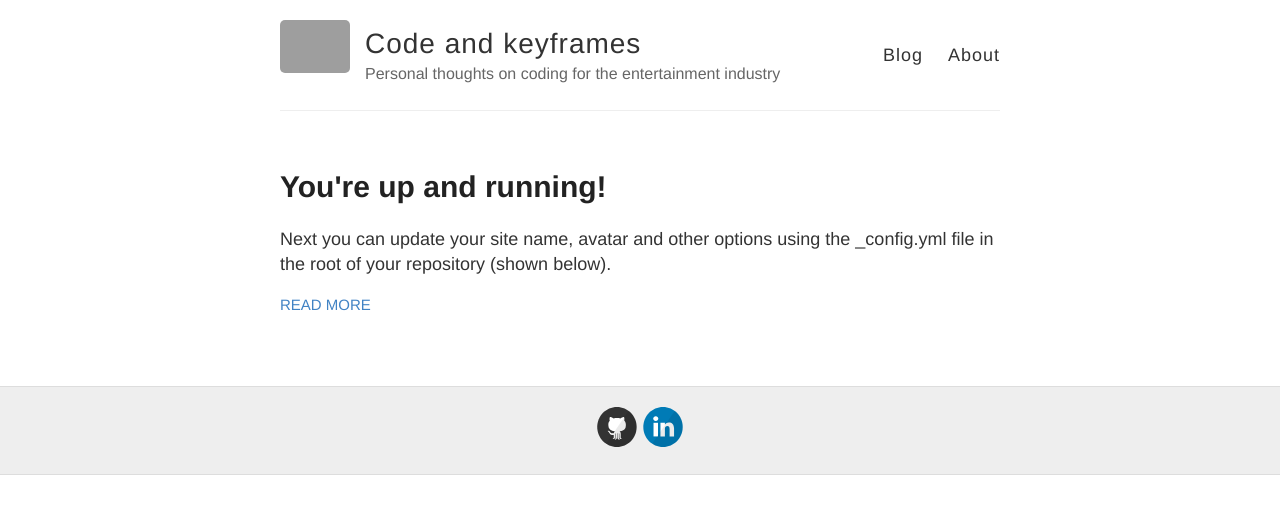
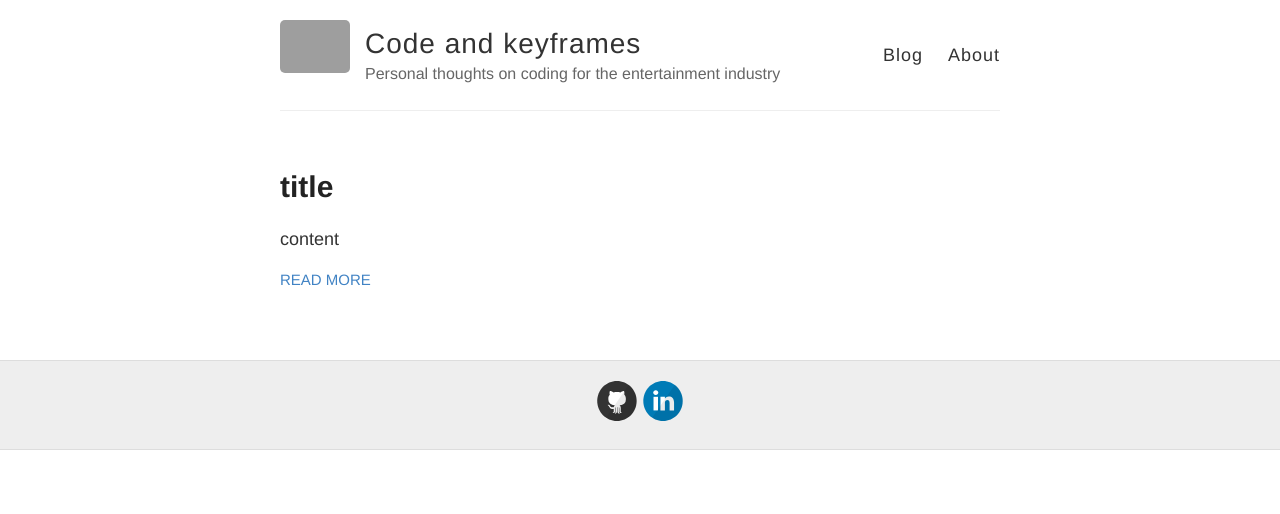
Before and after one commit to aboellinger/aboellinger.github.io, a Jekyll site: the page built from index.html, in a window 1280 px wide. Shown: the top 514 px of the page. Built offline with Jekyll 4.4.1, drawn with Linux system fonts in a browser that asks for light colours; grey boxes are pictures that could not be loaded.

Commit message:
added - started editing first post

```diff
--- a/_posts/2014-3-3-Hello-World.md
+++ /dev/null
@@ -1,10 +0,0 @@
----
-layout: post
-title: You're up and running!
----
-
-Next you can update your site name, avatar and other options using the _config.yml file in the root of your repository (shown below).
-
-![_config.yml]({{ site.baseurl }}/images/config.png)
-
-The easiest way to make your first post is to edit this one. Go into /_posts/ and update the Hello World markdown file. For more instructions head over to the [Jekyll Now repository](https://github.com/barryclark/jekyll-now) on GitHub.
--- /dev/null
+++ b/_posts/2017-8-13-Title.md
@@ -0,0 +1,6 @@
+---
+layout: post
+title: title
+---
+
+content
```
Also changed, not shown: about.md (+0 -4 lines).
